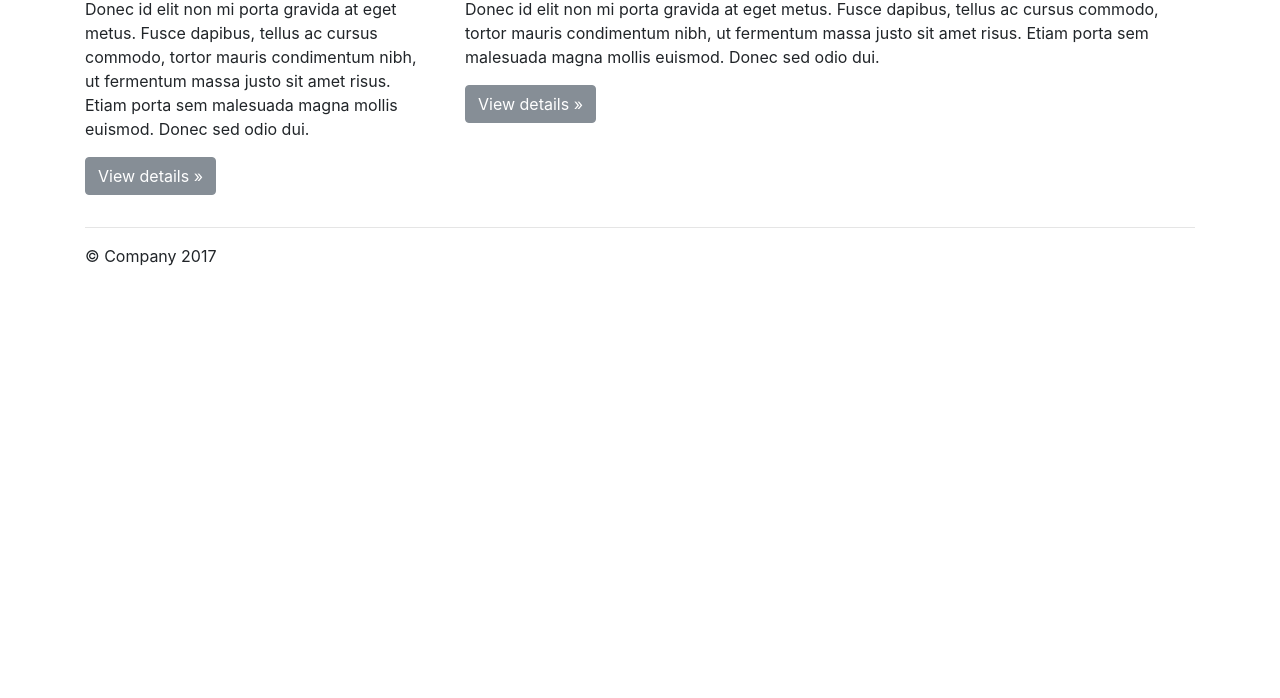
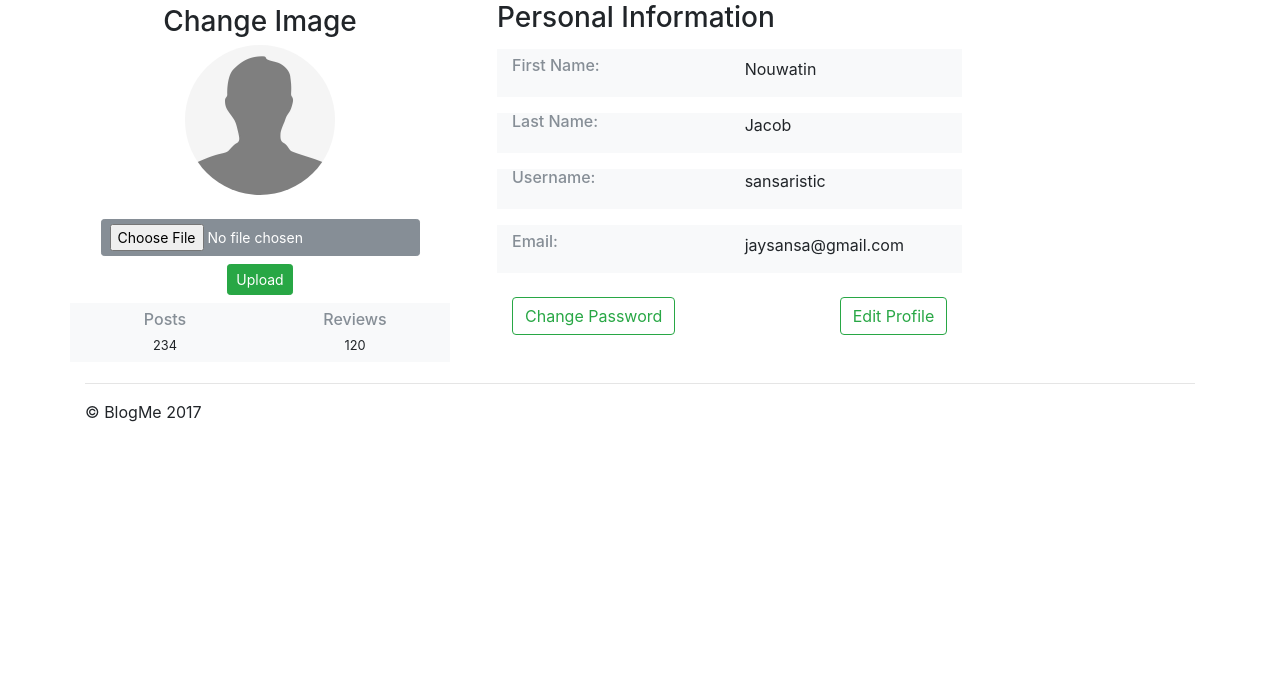
Before and after one commit to nouwatinjacob/node-react-blog, a website: page template/profile.html in a window 1280 px wide. Shown: the part 102-800 px from the top of the page. Drawn offline with nearby package versions, Linux system fonts and the light colour scheme.

Commit message:
--User Profile page

```diff
--- a/template/profile.html
+++ b/template/profile.html
@@ -18,7 +18,7 @@
 
   </head>
 
-  <body>
+  <body class="profile">
 
     <nav class="navbar navbar-expand-md navbar-dark fixed-top bg-dark">
       <a class="navbar-brand" href="#">BlogMe</a>
@@ -60,31 +60,115 @@
       </div>
     </nav>
 
-    <main role="main">
+    <main role="main" class=" mt-5">
 
       <div class="container">
-        <!-- Example row of columns -->
         <div class="row">
-          <div class="col-md-4">
-            <h2>Heading</h2>
-            <p>Donec id elit non mi porta gravida at eget metus. Fusce dapibus, tellus ac cursus commodo, tortor mauris condimentum nibh, ut fermentum massa justo sit amet risus. Etiam porta sem malesuada magna mollis euismod. Donec sed odio dui. </p>
-            <p><a class="btn btn-secondary" href="#" role="button">View details &raquo;</a></p>
+        <!-- Image Upload form and User Post Info -->
+          <div class="col-md-4 col-sm-6 avatar text-center shadow-lite">
+            <h3 class="mt-1">Change Image</h3>
+            <p class="center-content"><img src="img/user.jpg" class="rounded-circle" width="150" height="150"></p>
+            <form class="">
+              <label class="btn btn-secondary btn-sm mt-2">
+                  <input type="file" name="file" class="hidden avatar-input text-center" accept="image/*">
+              </label>
+              <button type="submit" class="btn btn-success btn-sm">
+                  Upload
+              </button>
+          </form>
+
+            <div class="row info-area pt-2 mt-2 bg-light">
+              <div class="col-6 col-md-6 col-sm-4 col-lg-6 text-center shadow-lite">
+                <h6 class="text-muted ">Posts</h6>
+                <h6><small>234</small></h6>
+            </div>
+            <div class="col-6 col-md-6 col-sm-4 col-lg-6 text-center">
+                <h6 class="text-muted">Reviews</h6>
+                <h6><small>120</small></h6>
+            </div>
+            </div>
+
           </div>
-          <div class="col-md-8">
-            <h2>Heading</h2>
-            <p>Donec id elit non mi porta gravida at eget metus. Fusce dapibus, tellus ac cursus commodo, tortor mauris condimentum nibh, ut fermentum massa justo sit amet risus. Etiam porta sem malesuada magna mollis euismod. Donec sed odio dui. </p>
-            <p><a class="btn btn-secondary" href="#" role="button">View details &raquo;</a></p>
+
+          <!-- Personal Infomation form -->
+          <div class="col-md-8 col-sm-6 personal-info">
+            <div class="ml-4">
+            <h3 class="ml-2">Personal Information</h3>
+            <form class="form-horizontal mt-3 mr-0 ml-2" role="form">
+              <div class="form-group">
+              <div class="col-lg-8">
+                  <div class="row info-area pt-2 bg-light">
+                      <div class="col-4 col-md-6 col-sm-4 col-lg-6 shadow-lite">
+                        <h6 class="text-muted ">First Name:</h6>
+                    </div>
+                    <div class="col-8 col-md-6 col-sm-8 col-lg-6 ">
+                      <p>Nouwatin</p>
+                    </div>
+                    </div>
+              </div>
+              </div>
+              <div class="form-group">
+                <div class="col-lg-8">
+                    <div class="row info-area bg-light">
+                        <div class="col-4 col-md-6 col-sm-4 col-lg-6 shadow-lite">
+                          <h6 class="text-muted">Last Name:</h6>
+                      </div>
+                      <div class="col-8 col-md-6 col-sm-8 col-lg-6 ">
+                        <p>Jacob</p>
+                      </div>
+                      </div>
+                </div>
+              </div>
+              <div class="form-group">
+                <div class="col-lg-8">
+                    <div class="row info-area bg-light">
+                        <div class="col-4 col-md-6 col-sm-4 col-lg-6 shadow-lite">
+                          <h6 class="text-muted ">Username:</h6>
+                      </div>
+                      <div class="col-8 col-md-6 col-sm-8 col-lg-6 ">
+                        <p>sansaristic </p>
+                      </div>
+                      </div>
+                </div>
+              </div>
+              <div class="form-group">
+                <div class="col-lg-8">
+                    <div class="row info-area pt-2 bg-light">
+                        <div class="col-4 col-md-6 col-sm-4 col-lg-6 shadow-lite">
+                          <h6 class="text-muted ">Email:</h6>
+                      </div>
+                      <div class="col-8 col-md-6 col-sm-8 col-lg-6 ">
+                        <p>jaysansa@gmail.com </p>
+                      </div>
+                    </div>
+                </div>
+              </div>
+              </form>
+              <div class="form-group ml-2">
+                  <div class="col-lg-8">
+                      <div class="row info-area pt-2 ">
+                          <div class="col-6 col-md-6 col-sm-4 col-lg-6 shadow-lite text-success">
+                            <p class="text-muted"><a href="" class="btn btn-outline-success">Change Password</a></p>
+                        </div>
+                        <div class="col-6 col-md-6 col-sm-8 col-lg-6 text-right text-success">
+                          <p><a href="" class="btn btn-outline-success">Edit Profile </a></p>
+                        </div>
+                      </div>
+                  </div>
+                </div>
+            </div>
           </div>
         </div>
 
-        <hr>
+
 
       </div> <!-- /container -->
 
     </main>
 
-    <footer class="container">
-      <p>&copy; Company 2017</p>
+    <footer class="container mt-footer">
+        <hr>
+      <p>&copy; BlogMe 2017</p>
     </footer>
 
     <!-- Bootstrap core JavaScript
```
